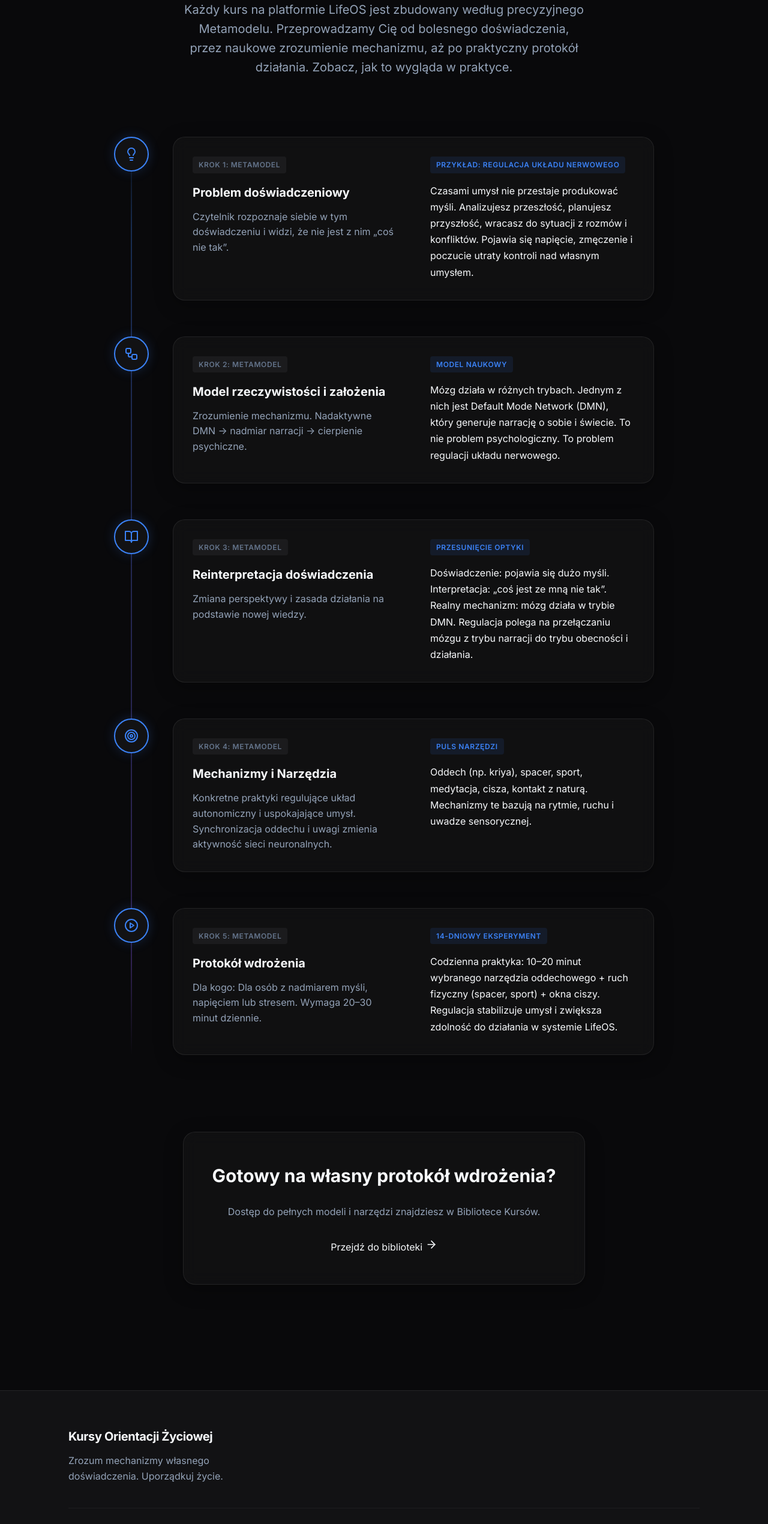
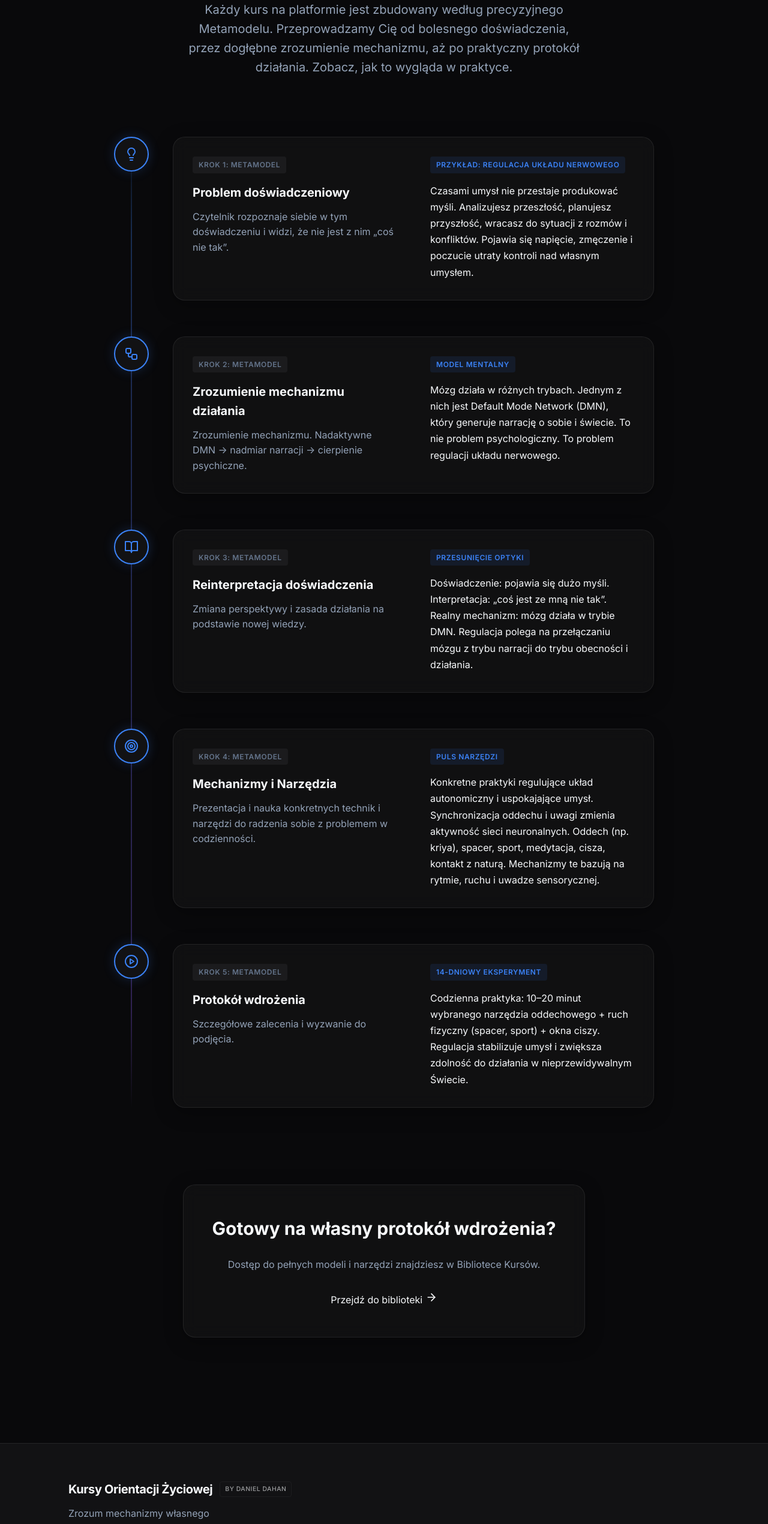
Before and after one commit to DahanDaniel/kursy-orientacji-zyciowej, a React (Vite) app: page /how-it-works in a window 1280 px wide. Shown: the part 234-2775 px from the top of the page at 60% size. Built offline with nearby package versions, Linux system fonts and the light colour scheme.

Commit message:
style: update copy, footer attribution tag, and light theme bundle gradient

```diff
--- a/src/components/Footer.jsx
+++ b/src/components/Footer.jsx
@@ -3,7 +3,10 @@ const Footer = () => {
     <footer className="footer">
       <div className="container footer-content">
         <div className="footer-brand">
-          <span className="brand-text">Kursy Orientacji Życiowej</span>
+          <span className="brand-text" style={{ display: 'flex', alignItems: 'center' }}>
+            Kursy Orientacji Życiowej
+            <span style={{ fontSize: '0.65rem', marginLeft: '12px', opacity: 0.6, fontWeight: 500, letterSpacing: '0.05em', textTransform: 'uppercase', border: '1px solid var(--glass-border)', padding: '4px 8px', borderRadius: '4px' }}>by Daniel Dahan</span>
+          </span>
           <p className="footer-desc">Zrozum mechanizmy własnego doświadczenia. Uporządkuj życie.</p>
         </div>
         <div className="footer-links">
--- a/src/index.css
+++ b/src/index.css
@@ -6,6 +6,9 @@
   --accent-primary: #3b82f6; /* Beautiful Blue */
   --accent-secondary: #8b5cf6; /* Deep Purple */
   --accent-glow: rgba(59, 130, 246, 0.15);
+
+  --featured-bg-start: rgba(20,20,22,0.8);
+  --featured-bg-end: rgba(59, 130, 246, 0.05);
 
   /* Typography */
   --text-primary: #f8fafc;
@@ -32,6 +35,9 @@
   --accent-primary: #2563eb;
   --accent-secondary: #7c3aed;
   --accent-glow: rgba(37, 99, 235, 0.1);
+
+  --featured-bg-start: rgba(250, 252, 255, 0.95);
+  --featured-bg-end: rgba(239, 246, 255, 0.3);
 
   --text-primary: #0f172a;
   --text-secondary: #475569;
--- a/src/pages/Home.jsx
+++ b/src/pages/Home.jsx
@@ -538,7 +538,7 @@ const Home = () => {
         .bundle-card.featured {
           transform: scale(1.05);
           border-color: rgba(59, 130, 246, 0.4);
-          background: linear-gradient(180deg, rgba(20,20,22,0.8) 0%, rgba(59, 130, 246, 0.05) 100%);
+          background: linear-gradient(180deg, var(--featured-bg-start) 0%, var(--featured-bg-end) 100%);
           z-index: 10;
         }
 
--- a/src/pages/HowItWorksPage.jsx
+++ b/src/pages/HowItWorksPage.jsx
@@ -13,9 +13,9 @@ const HowItWorksPage = () => {
     {
       id: 2,
       icon: <Workflow />,
-      element: "Model rzeczywistości i założenia",
+      element: "Zrozumienie mechanizmu działania",
       purpose: "Zrozumienie mechanizmu. Nadaktywne DMN → nadmiar narracji → cierpienie psychiczne.",
-      exampleTitle: "Model naukowy",
+      exampleTitle: "Model Mentalny",
       exampleText: "Mózg działa w różnych trybach. Jednym z nich jest Default Mode Network (DMN), który generuje narrację o sobie i świecie. To nie problem psychologiczny. To problem regulacji układu nerwowego."
     },
     {
@@ -30,17 +30,17 @@ const HowItWorksPage = () => {
       id: 4,
       icon: <Target />,
       element: "Mechanizmy i Narzędzia",
-      purpose: "Konkretne praktyki regulujące układ autonomiczny i uspokajające umysł. Synchronizacja oddechu i uwagi zmienia aktywność sieci neuronalnych.",
+      purpose: "Prezentacja i nauka konkretnych technik i narzędzi do radzenia sobie z problemem w codzienności.",
       exampleTitle: "Puls narzędzi",
-      exampleText: "Oddech (np. kriya), spacer, sport, medytacja, cisza, kontakt z naturą. Mechanizmy te bazują na rytmie, ruchu i uwadze sensorycznej."
+      exampleText: "Konkretne praktyki regulujące układ autonomiczny i uspokajające umysł. Synchronizacja oddechu i uwagi zmienia aktywność sieci neuronalnych. Oddech (np. kriya), spacer, sport, medytacja, cisza, kontakt z naturą. Mechanizmy te bazują na rytmie, ruchu i uwadze sensorycznej."
     },
     {
       id: 5,
       icon: <PlayCircle />,
       element: "Protokół wdrożenia",
-      purpose: "Dla kogo: Dla osób z nadmiarem myśli, napięciem lub stresem. Wymaga 20–30 minut dziennie.",
+      purpose: "Szczegółowe zalecenia i wyzwanie do podjęcia.",
       exampleTitle: "14-dniowy eksperyment",
-      exampleText: "Codzienna praktyka: 10–20 minut wybranego narzędzia oddechowego + ruch fizyczny (spacer, sport) + okna ciszy. Regulacja stabilizuje umysł i zwiększa zdolność do działania w systemie LifeOS."
+      exampleText: "Codzienna praktyka: 10–20 minut wybranego narzędzia oddechowego + ruch fizyczny (spacer, sport) + okna ciszy. Regulacja stabilizuje umysł i zwiększa zdolność do działania w nieprzewidywalnym Świecie."
     }
   ];
 
@@ -52,8 +52,8 @@ const HowItWorksPage = () => {
       <header className="hiw-header container text-center">
         <h1 className="hiw-title mb-6">Architektura <span className="text-accent-gradient">Rozumienia</span></h1>
         <p className="hiw-subtitle max-w-2xl mx-auto">
-          Każdy kurs na platformie LifeOS jest zbudowany według precyzyjnego Metamodelu.
-          Przeprowadzamy Cię od bolesnego doświadczenia, przez naukowe zrozumienie mechanizmu, aż po praktyczny protokół działania. Zobacz, jak to wygląda w praktyce.
+          Każdy kurs na platformie jest zbudowany według precyzyjnego Metamodelu.
+          Przeprowadzamy Cię od bolesnego doświadczenia, przez dogłębne zrozumienie mechanizmu, aż po praktyczny protokół działania. Zobacz, jak to wygląda w praktyce.
         </p>
       </header>
 
```
